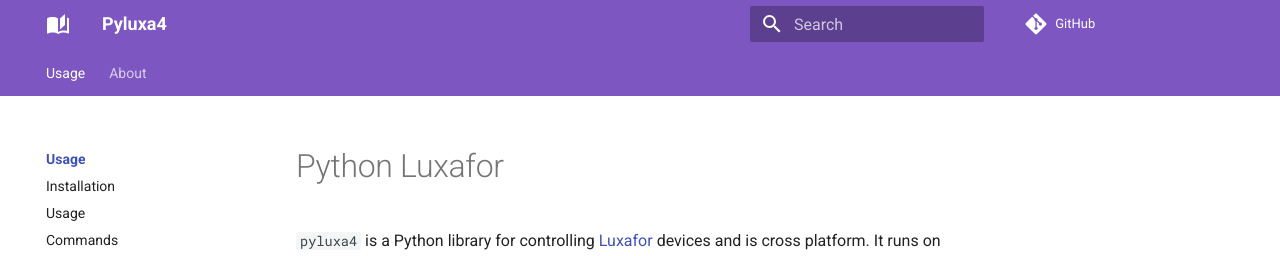
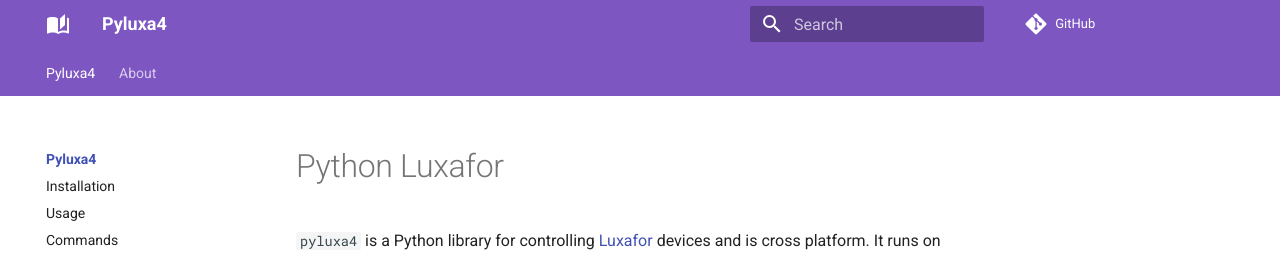
Before and after one commit to facelessuser/pyluxa4, an MkDocs documentation site: the page built from docs/src/markdown/index.md, in a window 1280 px wide. Shown: the top 256 px of the page. Built offline with MkDocs 1.6.1 and Material for MkDocs 9.7.7, drawn with Linux system fonts in a browser that asks for light colours; comment, search, counter and statistics services are not loaded; some of the changed lines change nothing that is shown.

Commit message:
Update documentation nav

```diff
--- a/mkdocs.yml
+++ b/mkdocs.yml
@@ -36,7 +36,7 @@
     sponsor: "https://github.com/sponsors/facelessuser"
 
 nav:
-  - Usage:
+  - Pyluxa4:
     - Pyluxa4: index.md
     - Installation: install.md
     - Usage: usage.md
```
